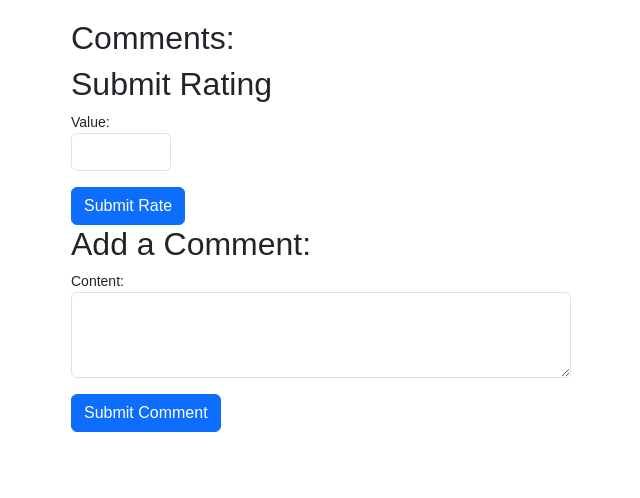
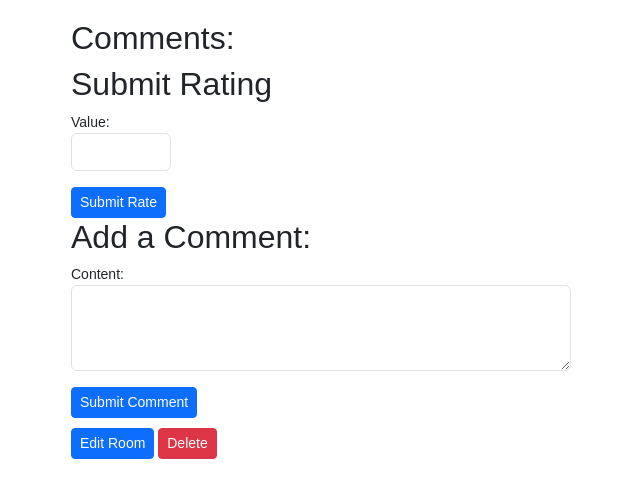
Before and after one commit to ZahraSajadi/django-bootcamp-second-project, a Django app: template templates/reservation/room_detail.html in a window 1280 px wide. Shown: the part 217-715 px from the top of the page, without its empty margins (23-663 px from the left). Run offline with Django 5.2, Linux system fonts and the light colour scheme; the template is opened without the code that fills it: values that come from a table or form of the project are taken from there, others are empty; the visitor is signed in with stand-in values (Sample User, id 1).

Commit message:
some improvments

```diff
--- a/reservation/models.py
+++ b/reservation/models.py
@@ -18,7 +18,7 @@ class Reservation(models.Model):
         ]
 
     def __str__(self):
-        return f"Reservation for {self.team.name} on {self.start_date.strftime('%Y-%m-%d')} at {self.start_date.strftime('%H:%M:%S')} by {self.reserver_user}"
+        return f"Reservation for {self.team.name} on {self.start_date.strftime('%Y-%m-%d')} from {self.start_date.strftime('%H:%M:%S')} to {self.end_date.strftime('%H:%M:%S')} by {self.reserver_user}"
 
 
 class Comment(models.Model):
--- a/templates/reservation/room_detail.html
+++ b/templates/reservation/room_detail.html
@@ -26,15 +26,21 @@
             <form action="{% url 'reservation:submit_rating' room_id=room_id %}" method="post">
                 {% csrf_token %}
                 {{ rating_form.as_p }}
-                <button type="submit" class="btn btn-primary">Submit Rate</button>
+                <button type="submit" class="btn btn-primary btn-sm">Submit Rate</button>
             </form>
 
             <h2>Add a Comment:</h2>
             <form action="{% url 'reservation:submit_comment' room_id=room_id %}" method="post">
                 {% csrf_token %}
                 {{ comment_form.as_p }}
-                <button type="submit" class="btn btn-primary">Submit Comment</button>
+                <button type="submit" class="btn btn-primary btn-sm">Submit Comment</button>
             </form>
+            {% endif %}
+            {% if perms.reservation.change_room %}
+            <button style="margin-top:10px;margin-bottom:10px;" onclick="location.href='{% url "reservation:room_update" room.id %}'" class="btn btn-primary btn-sm">Edit Room</button>
+            {% endif %}
+            {% if perms.reservation.delete_room %}
+            <button style="margin-top:10px;margin-bottom:10px;" onclick="location.href='{% url "reservation:room_delete" room.id %}'" class="btn btn-danger btn-sm">Delete</button>
             {% endif %}
         </div>
     </div>
--- a/templates/reservation/room_list.html
+++ b/templates/reservation/room_list.html
@@ -9,12 +9,12 @@
                 <li class="list-group-item d-flex justify-content-between align-items-center">
                     Id: {{ room.id }} - Name: {{ room.name }} - Capacity: {{ room.capacity }}
                     <div>
-                        <button style="margin:10px;" onclick="location.href='{% url "reservation:room_detail" room.id %}'" class="btn btn-primary btn-sm">Details</button>
+                        <button style="margin-top:10px;margin-bottom:10px;" onclick="location.href='{% url "reservation:room_detail" room.id %}'" class="btn btn-primary btn-sm">Details</button>
                         {% if perms.reservation.change_room %}
-                        <button style="margin:10px;" onclick="location.href='{% url "reservation:room_update" room.id %}'" class="btn btn-primary btn-sm">Edit</button>
+                        <button style="margin-top:10px;margin-bottom:10px;" onclick="location.href='{% url "reservation:room_update" room.id %}'" class="btn btn-primary btn-sm">Edit</button>
                         {% endif %}
                         {% if perms.reservation.delete_room %}
-                        <button style="margin:10px;" onclick="location.href='{% url "reservation:room_delete" room.id %}'" class="btn btn-danger btn-sm">Delete</button>
+                        <button style="margin-top:10px;margin-bottom:10px;" onclick="location.href='{% url "reservation:room_delete" room.id %}'" class="btn btn-danger btn-sm">Delete</button>
                         {% endif %}
                     </div>
                 </li>
--- a/templates/reservation/room_update.html
+++ b/templates/reservation/room_update.html
@@ -1,4 +1,4 @@
-{% extends "users/team_create.html" %}
+{% extends "reservation/room_create.html" %}
 {% block body_title %}
 {{form.name.value}} Update Room
 {% endblock body_title %}
--- a/templates/users/team_list.html
+++ b/templates/users/team_list.html
@@ -10,10 +10,10 @@
                     Id: {{ team.id }} - Name: {{ team.name }} - Team Leader: {{team.get_leader}}
                     <div>
                         {% if perms.users.change_team %}
-                        <button style="margin:10px;" onclick="location.href='{% url "users:team_update" team.id %}'" class="btn btn-primary btn-sm">Details</button>
+                        <button style="margin-top:10px;margin-bottom:10px;" onclick="location.href='{% url "users:team_update" team.id %}'" class="btn btn-primary btn-sm">Details</button>
                         {% endif %}
                         {% if perms.users.delete_team %}
-                        <button style="margin:10px;" onclick="location.href='{% url "users:team_delete" team.id %}'" class="btn btn-danger btn-sm">Delete</button>
+                        <button style="margin-top:10px;margin-bottom:10px;" onclick="location.href='{% url "users:team_delete" team.id %}'" class="btn btn-danger btn-sm">Delete</button>
                         {% endif %}
                     </div>
                 </li>
--- a/templates/users/user_list.html
+++ b/templates/users/user_list.html
@@ -12,7 +12,7 @@
                         Id: {{ user.id }} - Full Name: {{ user }} - Email: {{ user.email }} - Phone: {{ user.phone }} - Is Admin: {{user.is_staff}} - Is Super User: {{user.is_superuser}}
                     </div>
                     <div>
-                        <button style="margin:10px;" onclick="location.href='{% url "users:user_update" user.id %}'" class="btn btn-sm btn-primary">
+                        <button style="margin-top:10px;margin-bottom:10px;" onclick="location.href='{% url "users:user_update" user.id %}'" class="btn btn-sm btn-primary">
                             Details
                         </button>
                     </div>
```
Also changed, not shown: reservation/tests/test_models.py (+10 -28 lines), templates/index.html (+11 -2 lines).
